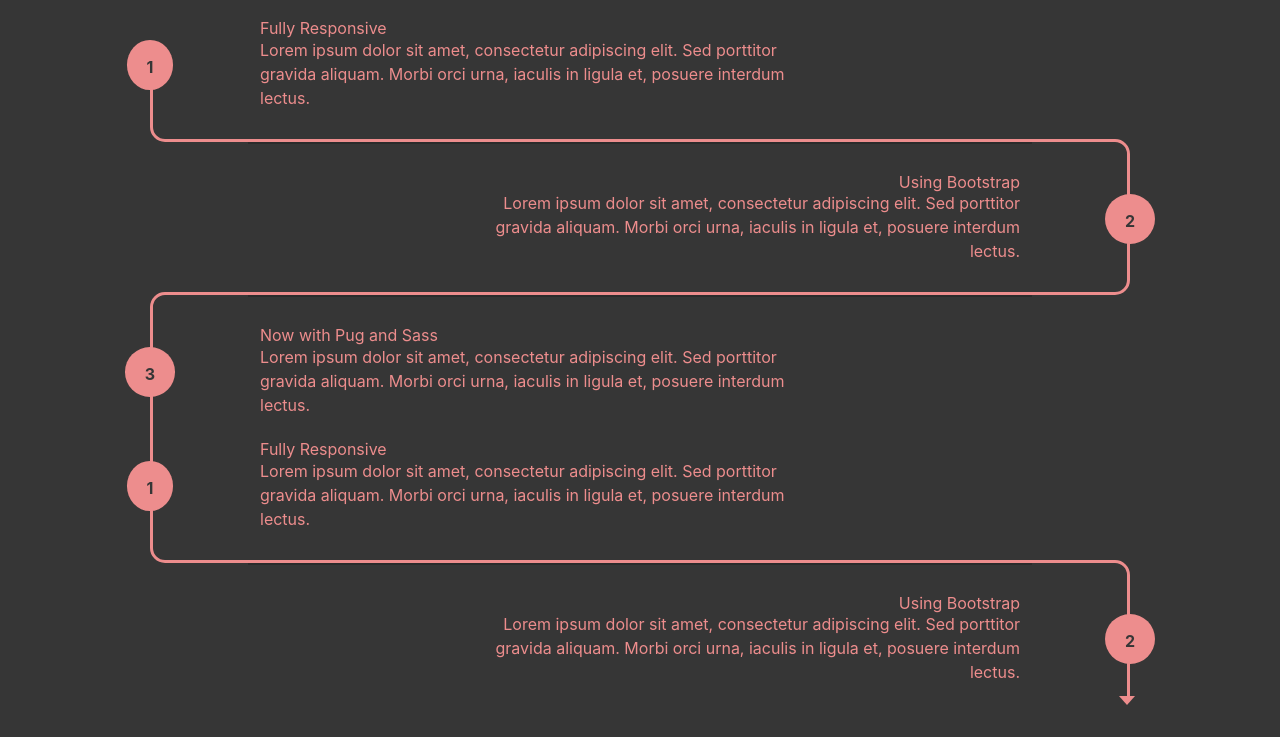
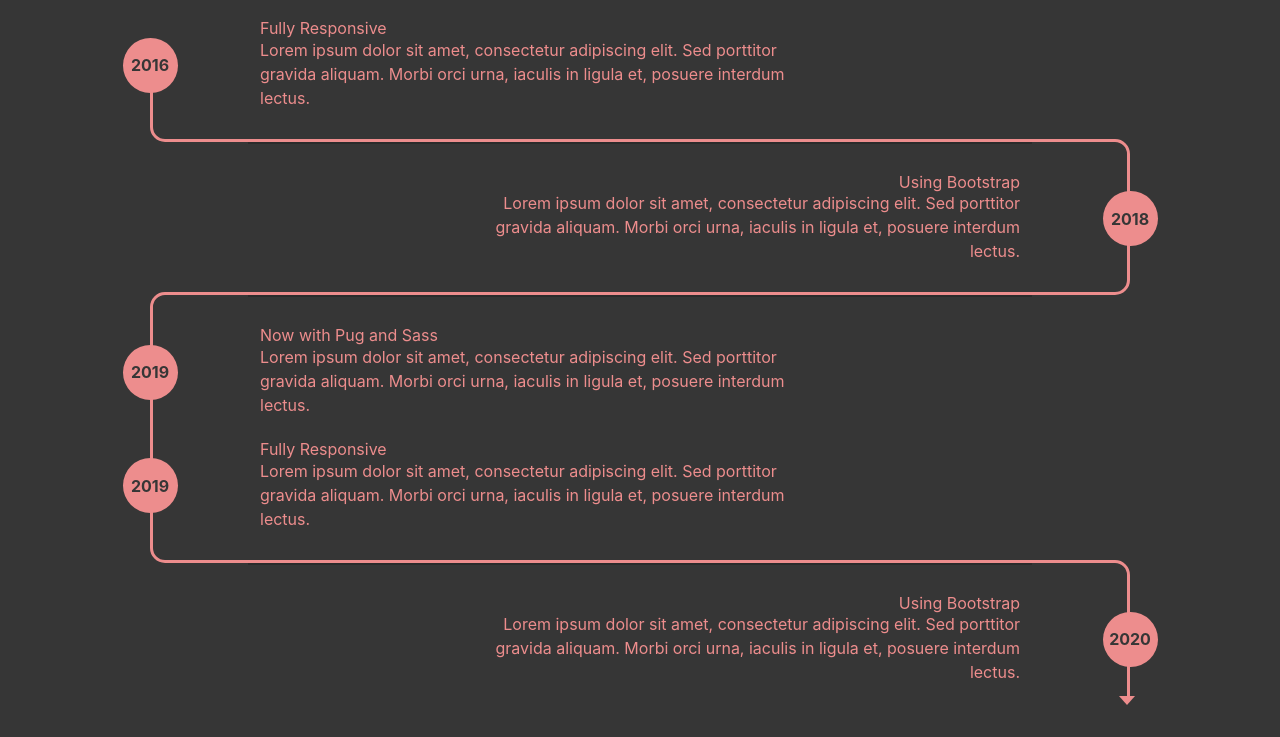
Before and after one commit to EnzoAliatis/cv-enzo, a Gatsby site: page / in a window 1280 px wide. Shown: the part 487-1224 px from the top of the page. Built offline with nearby package versions, Linux system fonts and the light colour scheme; Gatsby itself is replaced by a stand-in of ours.

Commit message:
reset mac

```diff
--- a/src/components/layout.js
+++ b/src/components/layout.js
@@ -25,14 +25,12 @@ const Layout = ({ children }) => {
 
   return (
     <>
-      <div>
-        <main>{children}</main>
+          <main>{children}</main>
         {/* <footer>
           © {new Date().getFullYear()}, Built with
           {` `}
           <a href="https://www.gatsbyjs.org">Gatsby</a>
         </footer> */}
-      </div>
     </>
   )
 }
--- a/src/components/pro-profile.js
+++ b/src/components/pro-profile.js
@@ -52,7 +52,7 @@ const ProProfile = () => {
                 </div>
               </div>
             </div>
-            <div className="column is-two-thirds-desktop">
+            <div className="column is-two-thirds-desktop is-content-centered-mobile">
               <div className="columns">
                 <div className="column is-content-centered-mobile">
                   <figure className="image uleamImageBox">
@@ -69,7 +69,6 @@ const ProProfile = () => {
               </div>
             </div>
           </div>
-
           </div>
         </div>
       </section>
--- a/src/components/timeline-section.js
+++ b/src/components/timeline-section.js
@@ -18,7 +18,7 @@ const TimelineSection = () => {
                 <div className="container">
                   <div className="columns is-mobile align-items-center how-it-works">
                     <div className="column is-2 has-text-centered bottom">
-                      <div className="circle">1</div>
+                      <div className="circle is-content-centered">2016</div>
                     </div>
                     <div className="column is-6">
                       <h5>Fully Responsive</h5>
@@ -50,7 +50,7 @@ const TimelineSection = () => {
                       </p>
                     </div>
                     <div className="column is-2  has-text-centered full">
-                      <div className="circle">2</div>
+                      <div className="circle is-content-centered">2018</div>
                     </div>
                   </div>
                   <div className="columns is-mobile timeline">
@@ -66,7 +66,7 @@ const TimelineSection = () => {
                   </div>
                   <div className="columns is-mobile align-items-center how-it-works">
                     <div className="column is-2 fulls">
-                      <div className="circle">3</div>
+                      <div className="circle is-content-centered">2019</div>
                     </div>
                     <div className="column is-6">
                       <h5>Now with Pug and Sass</h5>
@@ -79,7 +79,7 @@ const TimelineSection = () => {
                   </div>
                   <div className="columns is-mobile align-items-center how-it-works">
                     <div className="column is-2 has-text-centered fulls">
-                      <div className="circle">1</div>
+                      <div className="circle is-content-centered">2019</div>
                     </div>
                     <div className="column is-6">
                       <h5>Fully Responsive</h5>
@@ -111,7 +111,7 @@ const TimelineSection = () => {
                       </p>
                     </div>
                     <div className="column is-2  has-text-centered full">
-                      <div className="circle">2</div>
+                      <div className="circle is-content-centered">2020</div>
                     </div>
                   </div>
                     <div className="arrow-down"></div>
--- a/src/pages/mystyles.scss
+++ b/src/pages/mystyles.scss
@@ -14,6 +14,9 @@ $hr-background-color: none;
 // }
 
 
+body {
+  background-color: $dark;
+}
 
 .hero-body {
   padding: 2rem 1.5rem !important;
@@ -101,7 +104,8 @@ $color: #ed8d8d;
   border-radius: 50%;
   background-color: $color;
   color: $bg;
-  max-height: 50px;
+  height: 55px;
+  width: 55px;
   z-index: 2;
 }
 
```
Also changed, not shown: src/images/backgorund3.jpg.
